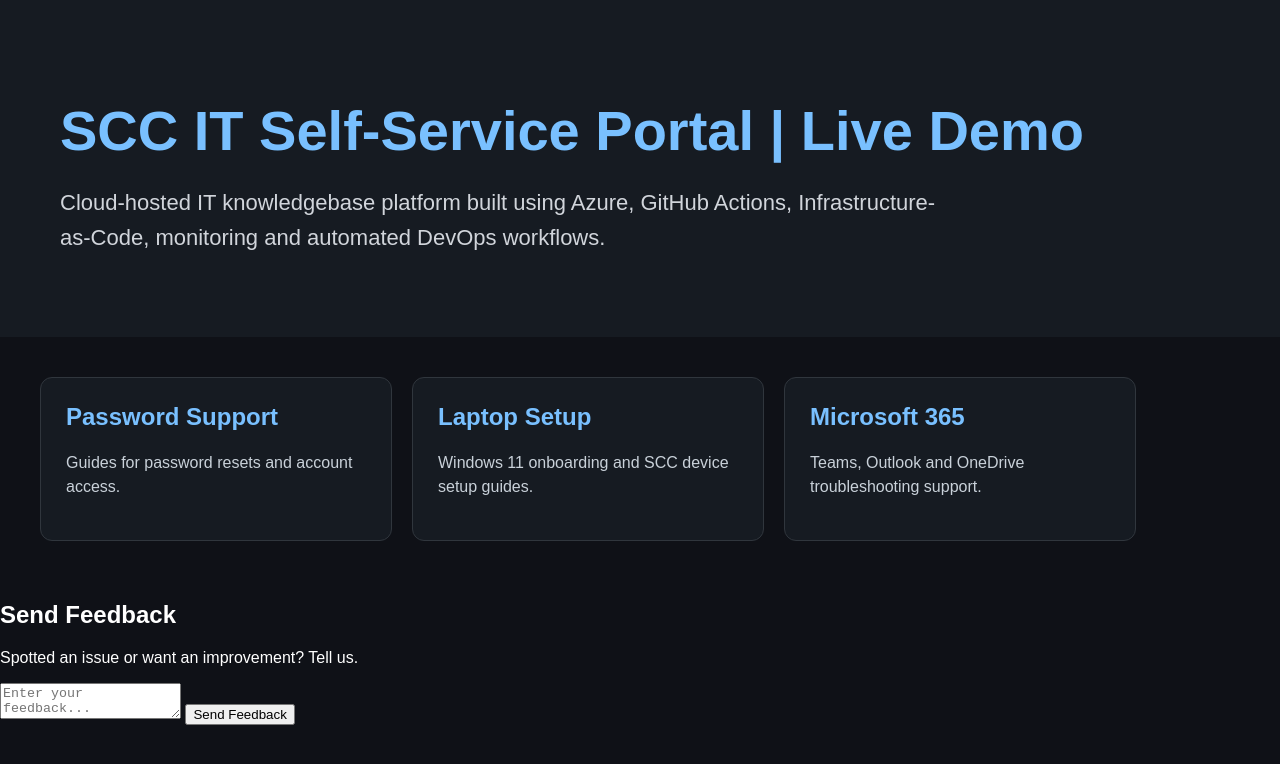
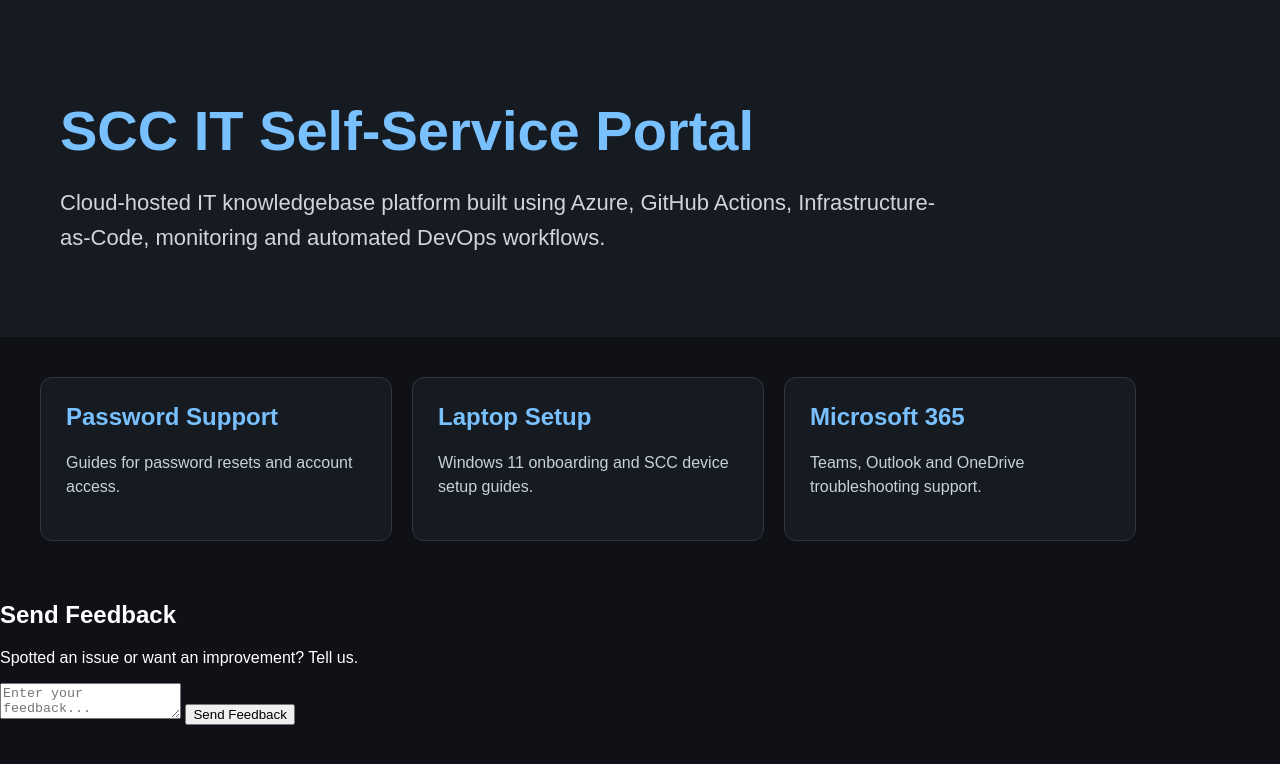
Before and after one commit to Gen8Lab/SCC-IT-Knowledgebase-Portal, a plain HTML site: page frontend/index.html in a window 1280 px wide. Drawn offline with Linux system fonts and the light colour scheme.

Commit message:
Demo frontend update

```diff
--- a/frontend/index.html
+++ b/frontend/index.html
@@ -17,7 +17,7 @@
     ========================================= -->
 
     <header class="hero">
-        <h1>SCC IT Self-Service Portal | Live Demo</h1>
+        <h1>SCC IT Self-Service Portal</h1>
 
         <p>
             Cloud-hosted IT knowledgebase platform built using
```
